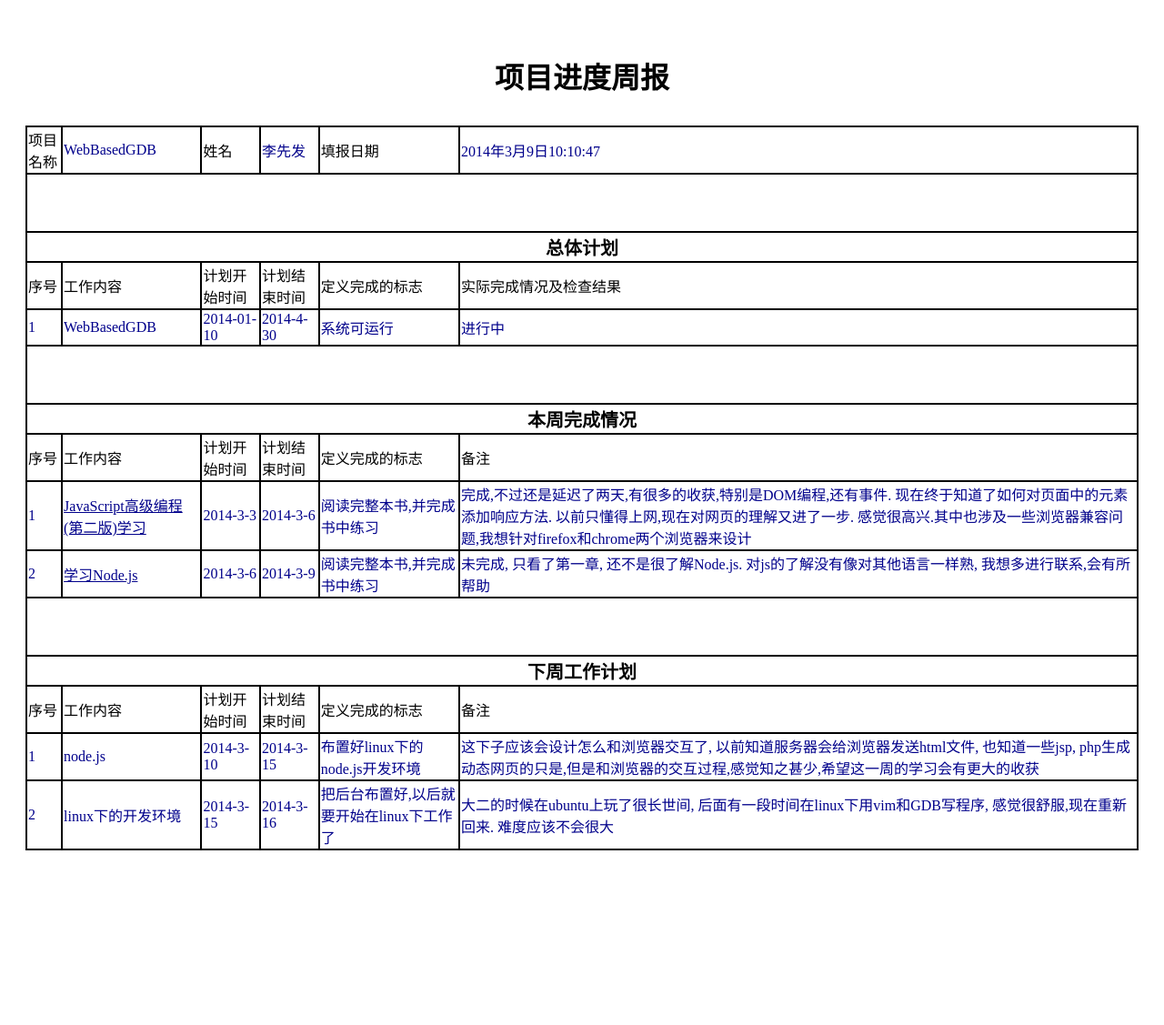
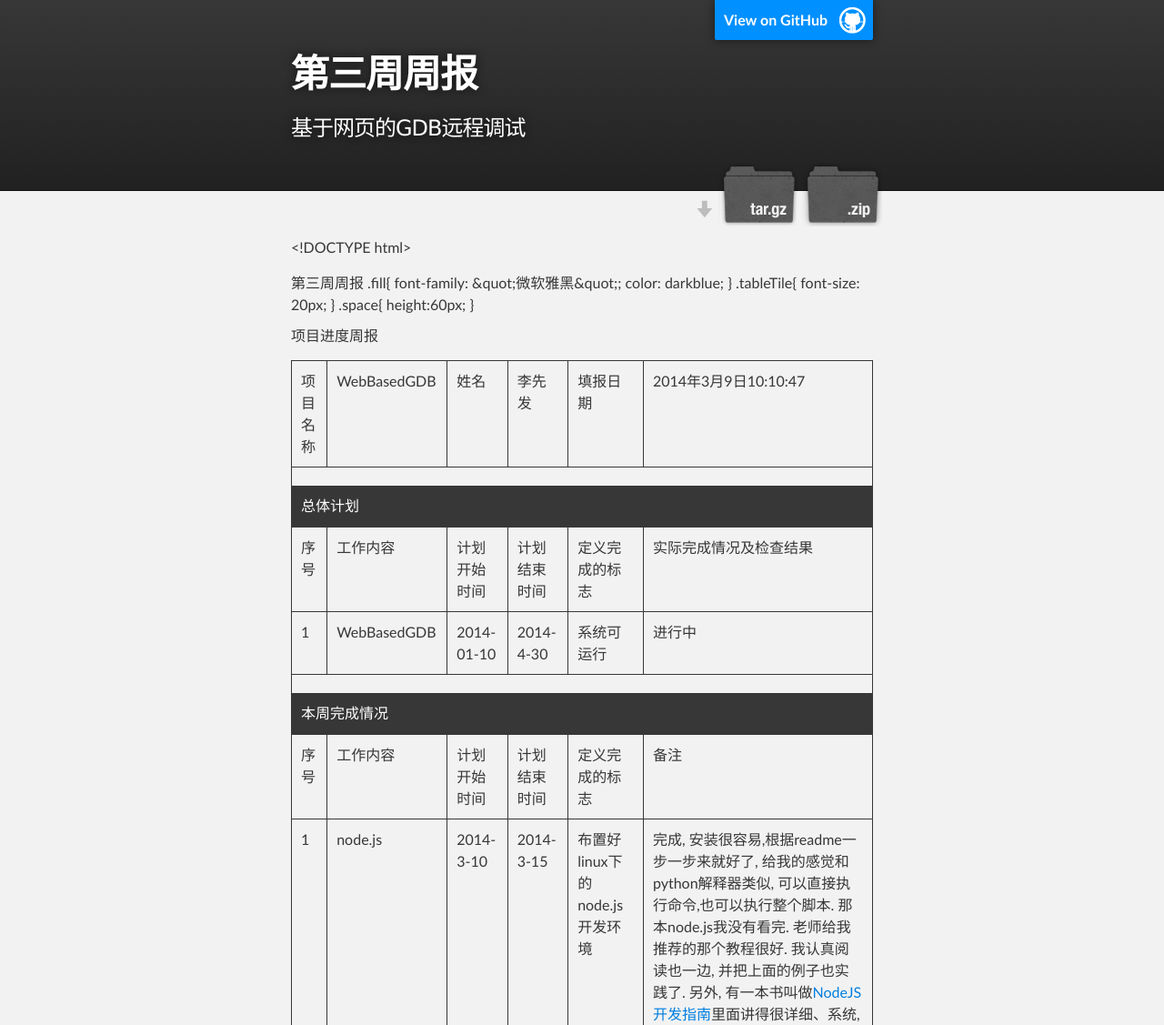
Before and after one commit to LyleLee/practice, a plain HTML site: page index.html in a window 1280 px wide. Shown: the top 1127 px of the page at 91% size. Before the commit the page ends 963 px from the top, so only its background shows below. Drawn offline with Linux system fonts and the light colour scheme.

Commit message:
Create gh-pages branch via GitHub

```diff
--- a/index.html
+++ b/index.html
@@ -1,11 +1,41 @@
 <!DOCTYPE html>
 <html>
+
   <head>
-    <title>第二周周报</title>
-    <meta charset="utf-8">
-    <style>
+    <meta charset='utf-8' />
+    <meta http-equiv="X-UA-Compatible" content="chrome=1" />
+    <meta name="description" content="第三周周报 : 基于网页的GDB远程调试" />
+
+    <link rel="stylesheet" type="text/css" media="screen" href="stylesheets/stylesheet.css">
+
+    <title>第三周周报</title>
+  </head>
+
+  <body>
+
+    <!-- HEADER -->
+    <div id="header_wrap" class="outer">
+        <header class="inner">
+          <a id="forkme_banner" href="https://github.com/LyleLee/practice">View on GitHub</a>
+
+          <h1 id="project_title">第三周周报</h1>
+          <h2 id="project_tagline">基于网页的GDB远程调试</h2>
+
+            <section id="downloads">
+              <a class="zip_download_link" href="https://github.com/LyleLee/practice/zipball/master">Download this project as a .zip file</a>
+              <a class="tar_download_link" href="https://github.com/LyleLee/practice/tarball/master">Download this project as a tar.gz file</a>
+            </section>
+        </header>
+    </div>
+
+    <!-- MAIN CONTENT -->
+    <div id="main_content_wrap" class="outer">
+      <section id="main_content" class="inner">
+        <p>&lt;!DOCTYPE html&gt;
+</p>
+第三周周报
         .fill{
-            font-family: "微软雅黑";
+            font-family: &amp;quot;微软雅黑&amp;quot;;
             color: darkblue;
         }
         .tableTile{
@@ -14,36 +44,24 @@
         .space{
             height:60px;
         }
-    </style>
-    <script type="text/javascript">
-        function redirect(myurl)
-        {
-            if(confirm("打开在豆瓣中关于该图书的介绍信息"))
-            {
-                window.open(myurl);
-            }
-        }
-    </script>
-</head>
-<body>
-<div style="padding: 20px">
-<h1><p style="text-align: center">项目进度周报</p></h1>
-    <table border="1px"  cellspacing="0px" bordercolor="black">
+    <div>
+<h1></h1>
+<p>项目进度周报</p>
+    <table border="1px" cellspacing="0px"><tbody>
 <tr>
 <td>项目名称</td>
-            <td class="fill">WebBasedGDB</td>
+            <td>WebBasedGDB</td>
             <td>姓名</td>
-            <td class="fill">李先发</td>
+            <td>李先发</td>
             <td>填报日期</td>
-            <td class="fill">2014年3月9日10:10:47</td>
+            <td>2014年3月9日10:10:47</td>
         </tr>
 <tr>
-            <td colspan="6" class="space"></td>
+<td colspan="6"></td>
         </tr>
-        <tr class="tableTile">
+<tr>
 <th colspan="6">总体计划</th>
         </tr>
-
 <tr>
 <td>序号</td>
             <td>工作内容</td>
@@ -52,7 +70,7 @@
             <td>定义完成的标志</td>
             <td>实际完成情况及检查结果</td>
         </tr>
-        <tr class="fill">
+<tr>
 <td>1</td>
             <td>WebBasedGDB</td>
             <td>2014-01-10</td>
@@ -61,10 +79,9 @@
             <td>进行中</td>
         </tr>
 <tr>
-            <td colspan="6" class="space"></td>
+<td colspan="6"></td>
         </tr>
-
-        <tr class="tableTile">
+<tr>
 <th colspan="6">本周完成情况</th>
         </tr>
 <tr>
@@ -75,26 +92,26 @@
             <td>定义完成的标志</td>
             <td>备注</td>
         </tr>
-        <tr class="fill">
+<tr>
 <td>1</td>
-            <td onclick="redirect('http://book.douban.com/subject/4886879/')"><u>JavaScript高级编程(第二版)学习</u></td>
-            <td>2014-3-3</td>
-            <td>2014-3-6</td>
-            <td>阅读完整本书,并完成书中练习</td>
-            <td>完成,不过还是延迟了两天,有很多的收获,特别是DOM编程,还有事件. 现在终于知道了如何对页面中的元素添加响应方法. 以前只懂得上网,现在对网页的理解又进了一步. 感觉很高兴.其中也涉及一些浏览器兼容问题,我想针对firefox和chrome两个浏览器来设计</td>
-        </tr>
-        <tr class="fill">
-            <td>2</td>
-            <td onclick="redirect('http://book.douban.com/subject/23780706/')"><u>学习Node.js</u></td>
-            <td>2014-3-6</td>
-            <td>2014-3-9</td>
-            <td>阅读完整本书,并完成书中练习</td>
-            <td>未完成, 只看了第一章, 还不是很了解Node.js. 对js的了解没有像对其他语言一样熟, 我想多进行联系,会有所帮助</td>
+            <td>node.js</td>
+            <td>2014-3-10</td>
+            <td>2014-3-15</td>
+            <td>布置好linux下的node.js开发环境</td>
+            <td>完成, 安装很容易,根据readme一步一步来就好了, 给我的感觉和python解释器类似, 可以直接执行命令,也可以执行整个脚本. 那本node.js我没有看完. 老师给我推荐的那个教程很好. 我认真阅读也一边, 并把上面的例子也实践了. 另外, 有一本书叫做<a href="">NodeJS开发指南</a>里面讲得很详细、系统,让我收获很多.</td>
         </tr>
 <tr>
-            <td colspan="6" class="space"></td>
+<td>2</td>
+            <td>linux下的开发环境</td>
+            <td>2014-3-15</td>
+            <td>2014-3-16</td>
+            <td>把后台布置好,以后就要开始在linux下工作了</td>
+            <td>完成, 和我想象的不一样, nodeJS不需要想其他web框架一样的服务器, 比如jsp需要一个apache来处理静态页面,同时配备一个tomcat来解释jsp脚本. 在nodeJS里, 需要动手亲自写出一个服务器. 也就是说, 它是和浏览器直接交互的, 这点让我感觉很意外.</td>
         </tr>
-        <tr class="tableTile">
+<tr>
+<td colspan="6"></td>
+        </tr>
+<tr>
 <th colspan="6">下周工作计划</th>
         </tr>
 <tr>
@@ -105,23 +122,30 @@
             <td>定义完成的标志</td>
             <td>备注</td>
         </tr>
-        <tr class="fill">
+<tr>
 <td>1</td>
-            <td>node.js</td>
-            <td>2014-3-10</td>
-            <td>2014-3-15</td>
-            <td>布置好linux下的node.js开发环境</td>
-            <td>这下子应该会设计怎么和浏览器交互了, 以前知道服务器会给浏览器发送html文件, 也知道一些jsp, php生成动态网页的只是,但是和浏览器的交互过程,感觉知之甚少,希望这一周的学习会有更大的收获</td>
+            <td>前后台同时开始编码</td>
+            <td>2014-3-17</td>
+            <td>2014-3-23</td>
+            <td>可以提交文件,并在后台编译好,返回编译结果</td>
+            <td>学了就要用,还是实践一点真实的内容才能巩固知识. 下周要实现写出前台的一个提交页面,通过表单的形式提交代码,并在后台用nodeJS调用GCC/G++编译. 至于webSocket,boostrap我想等一下在学习,我想在我实践的过程当中会碰到有问题,需要一些新特性去解决的时候再去寻找.</td>
         </tr>
-        <tr class="fill">
-            <td>2</td>
-            <td>linux下的开发环境</td>
-            <td>2014-3-15</td>
-            <td>2014-3-16</td>
-            <td>把后台布置好,以后就要开始在linux下工作了</td>
-            <td>大二的时候在ubuntu上玩了很长世间, 后面有一段时间在linux下用vim和GDB写程序, 感觉很舒服,现在重新回来. 难度应该不会很大</td>
-        </tr>
-    </table>
+</tbody></table>
 </div>
+
+<p></p>
+      </section>
+    </div>
+
+    <!-- FOOTER  -->
+    <div id="footer_wrap" class="outer">
+      <footer class="inner">
+        <p class="copyright">第三周周报 maintained by <a href="https://github.com/LyleLee">LyleLee</a></p>
+        <p>Published with <a href="http://pages.github.com">GitHub Pages</a></p>
+      </footer>
+    </div>
+
+
+
   </body>
 </html>
```
Also changed, not shown: params.json (+1 -1 lines). Lines whose indentation alone changed are shown as unchanged.
